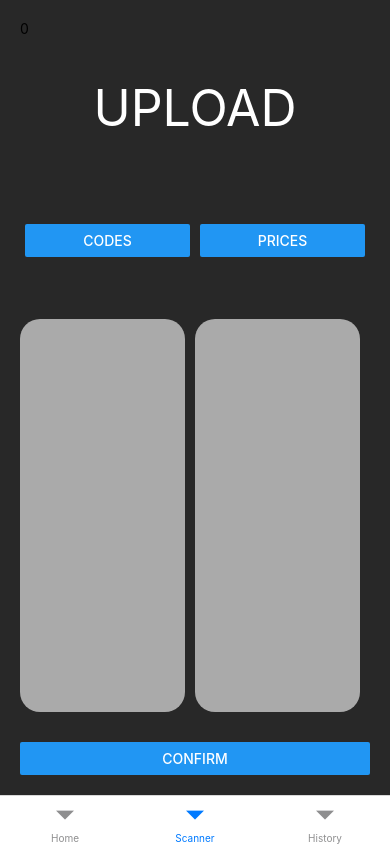
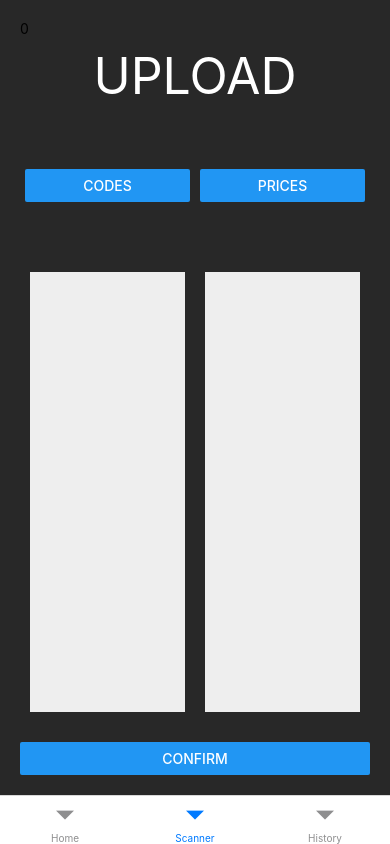
Before and after one commit to Ranabor/HackNC2022Team, a React Native app in the folder HackNCProj/: screen /Scanner in a window 390 px wide. Built offline with nearby package versions, Linux system fonts and the light colour scheme; what react-native-calendars would draw is missing.

Commit message:
RecogScreen finalized

```diff
--- a/HackNCProj/app/RecogScreen.js
+++ b/HackNCProj/app/RecogScreen.js
@@ -149,7 +149,7 @@ const styles = StyleSheet.create({
     alignContent: 'center',
   },
   titlerow: {
-    flex: 1,
+    flex: 0.5,
     backgroundColor: colors.background,
     flexDirection: 'row',
   },
@@ -212,10 +212,10 @@ const styles = StyleSheet.create({
     alignSelf: 'center',
   },
   outputbox: {
-    backgroundColor: '#aaa',
-    marginRight: 10,
+    backgroundColor: '#eee',
+    alignContent: 'center',
+    marginHorizontal: 10,
     marginBottom: 30,
-    borderRadius: 20,
     flex: 1,
   },
 });
```
